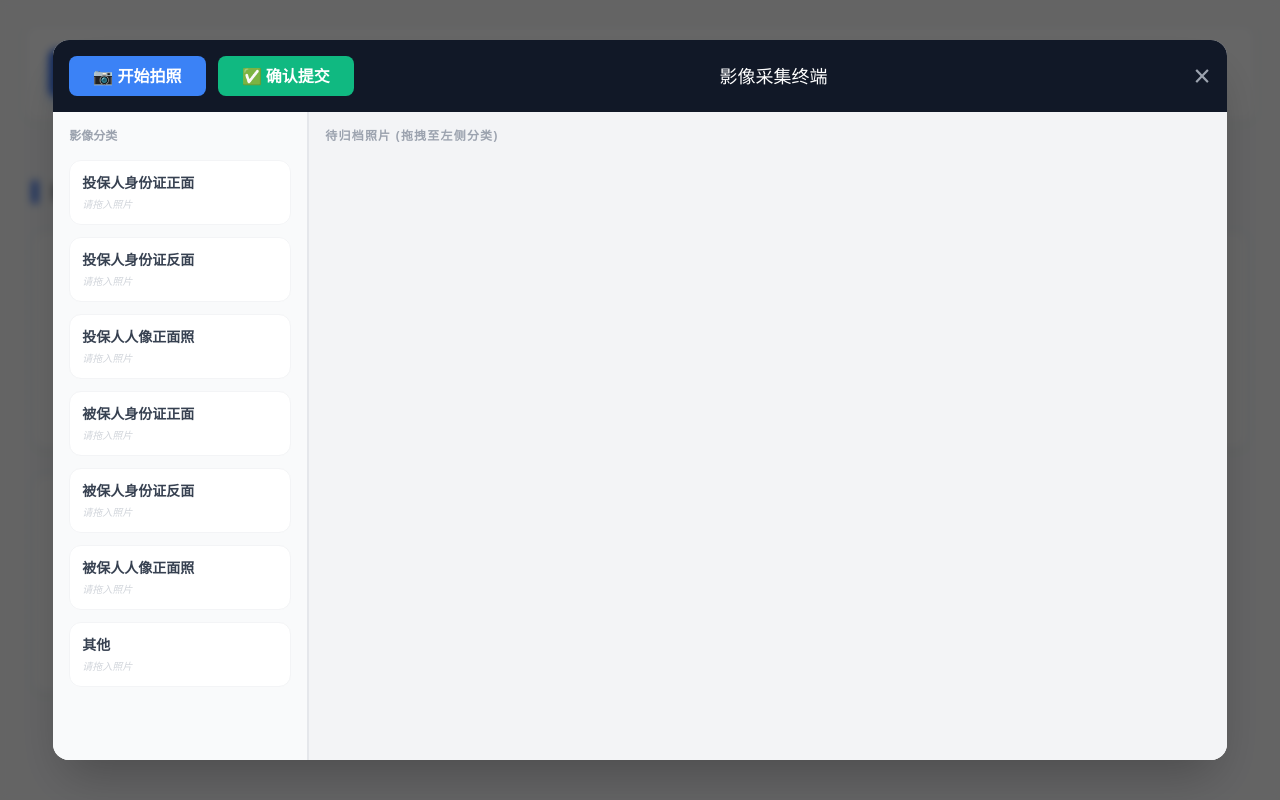
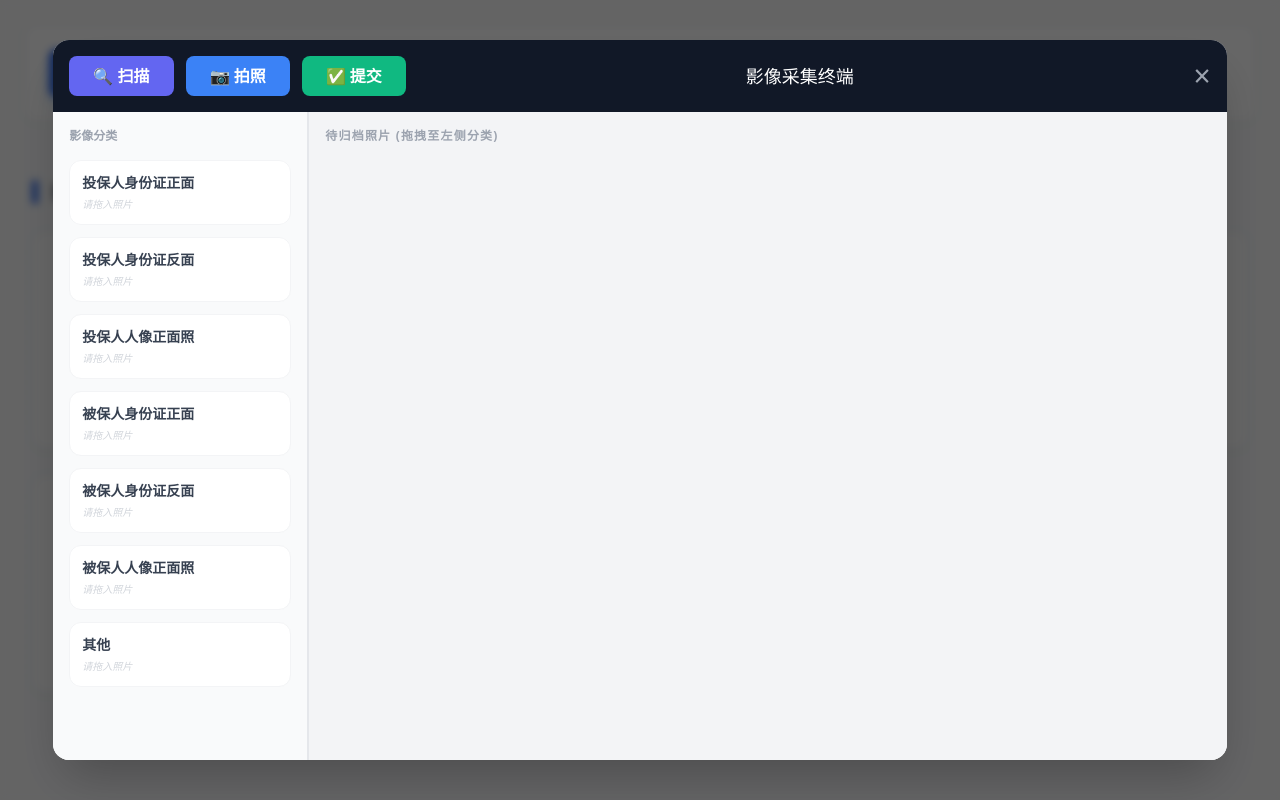
Before and after one commit to brandizhai/image-system, a plain HTML site: page index.html in a window 1280 px wide. Both pictures are taken after a click on the button "临柜拍照". Drawn offline with nearby package versions, Linux system fonts and the light colour scheme.

Commit message:
Update index.html

```diff
--- a/index.html
+++ b/index.html
@@ -115,8 +115,9 @@
         <div class="bg-white w-11/12 h-[90vh] rounded-2xl shadow-2xl flex flex-col overflow-hidden">
             <div class="bg-gray-900 p-4 flex justify-between items-center text-white">
                 <div class="flex space-x-3">
-                    <button onclick="takePhoto()" class="bg-blue-500 hover:bg-blue-400 px-6 py-2 rounded-lg font-bold transition-colors">📷 开始拍照</button>
-                    <button onclick="submitArchive()" class="bg-emerald-500 hover:bg-emerald-400 px-6 py-2 rounded-lg font-bold transition-colors">✅ 确认提交</button>
+                    <button onclick="startScan()" class="bg-indigo-500 hover:bg-indigo-400 px-6 py-2 rounded-lg font-bold transition-colors">🔍 扫描</button>
+                    <button onclick="takePhoto()" class="bg-blue-500 hover:bg-blue-400 px-6 py-2 rounded-lg font-bold transition-colors">📷 拍照</button>
+                    <button onclick="submitArchive()" class="bg-emerald-500 hover:bg-emerald-400 px-6 py-2 rounded-lg font-bold transition-colors">✅ 提交</button>
                 </div>
                 <div class="text-lg font-medium" id="modalTitle">影像采集终端</div>
                 <button onclick="closeModal()" class="text-gray-400 hover:text-white text-3xl">&times;</button>
```
